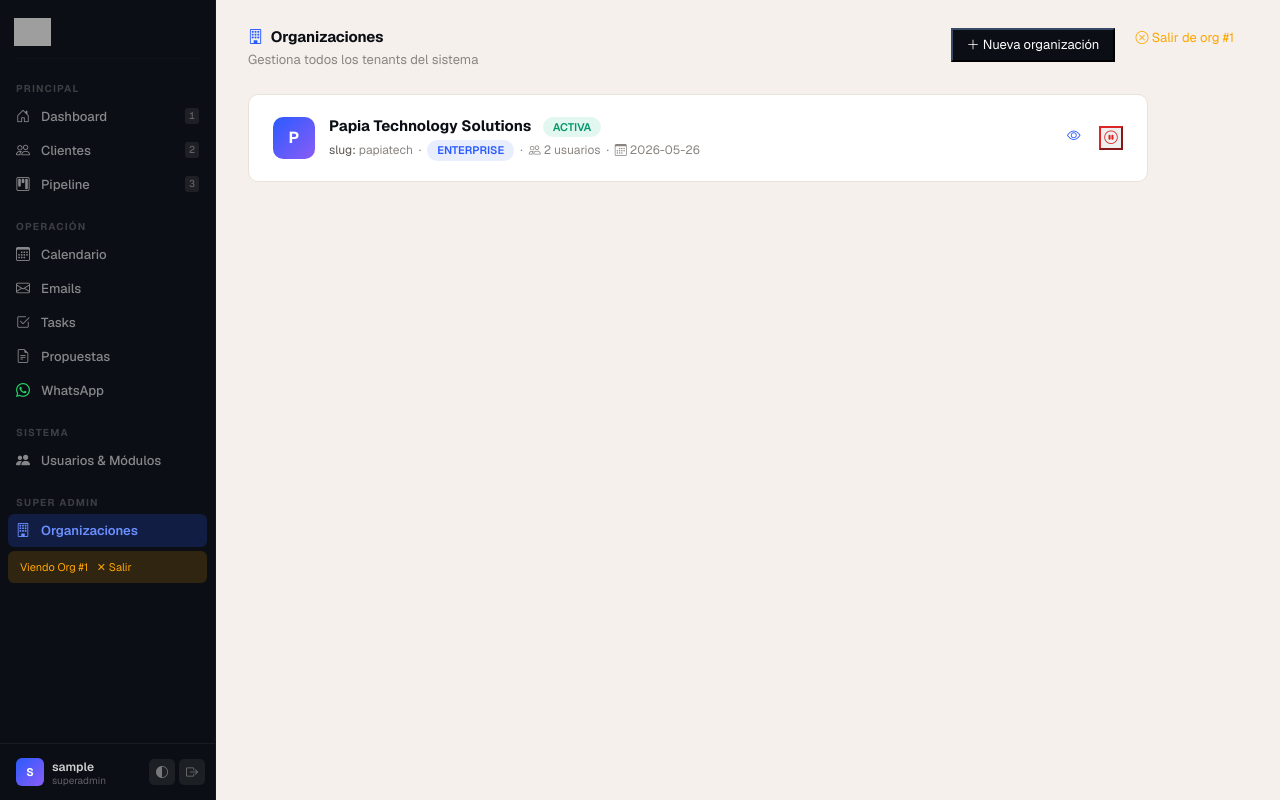
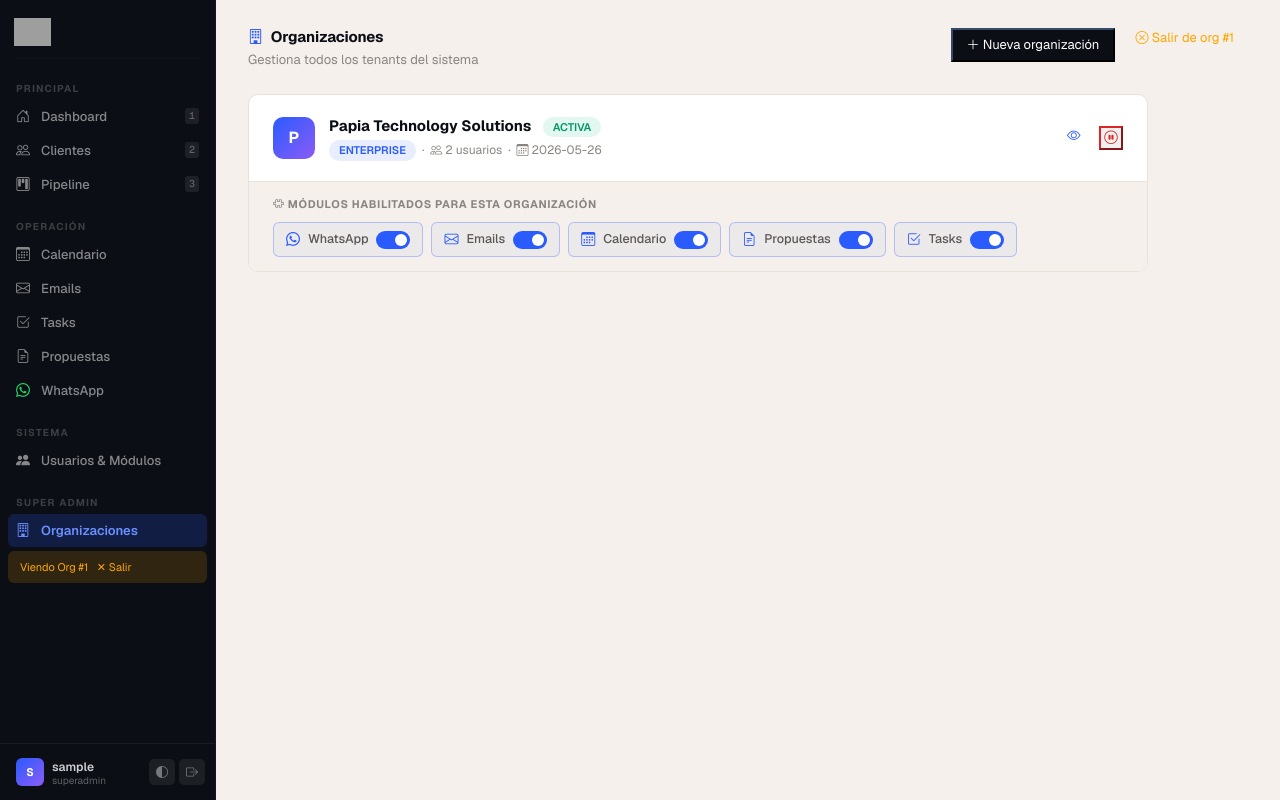
Before and after one commit to henmartin2005/CRMnewPapiaTech, a Flask app: page /super/organizations in a window 1280 px wide. Run offline with Flask 3, Linux system fonts and the light colour scheme; the visitor is signed in with stand-in values (Sample User, id 1); data comes from the database, SQL or seed files in the repository; data that the repository does not hold is empty; some web fonts are replaced; grey boxes are pictures that could not be loaded.

Commit message:
Add org-level module permissions with toggle UI
- New org_modules table: each org has its own enabled/disabled modules
- Seeded all existing orgs with all modules enabled (backward compat)
- Super admin > Organizations: each org card now shows module toggles
  below the org info — toggle switches update instantly via AJAX
- Permission logic updated: enabled_modules = org_modules ∩ user_modules
  (user can only access what both org AND user have enabled)
- Admin > Usuarios & Módulos: only shows modules enabled at org level
  (can't grant users a module the org doesn't have)
- super.py: ALL_MODULES now uses tuples (key, label, icon) matching admin.py

Co-Authored-By: Claude Sonnet 4.6 <noreply@anthropic.com>

```diff
--- a/papia-crm/app.py
+++ b/papia-crm/app.py
@@ -95,24 +95,32 @@ def inject_globals():
     except Exception:
         wa_unread = task_due_count = 0
 
-    # Module permissions
+    # Module permissions: org-level ∩ user-level
     role    = session.get('user_role', 'user')
     user_id = session.get('user_id')
-    if role in ('admin', 'superadmin'):
-        enabled_modules = _ALL_MODULES
-    elif user_id:
-        try:
-            from database import get_db
-            db   = get_db()
-            rows = db.execute(
+    try:
+        from database import get_db as _get_db
+        _db = _get_db()
+        # Modules enabled for this org
+        _org_rows = _db.execute(
+            "SELECT module FROM org_modules WHERE org_id=? AND enabled=1", (org_id,)
+        ).fetchall()
+        org_enabled = {r['module'] for r in _org_rows}
+
+        if role in ('admin', 'superadmin'):
+            # Admin sees all org-enabled modules
+            enabled_modules = org_enabled
+        elif user_id:
+            # User sees intersection of org-enabled and user-enabled
+            _usr_rows = _db.execute(
                 "SELECT module FROM user_modules WHERE user_id=? AND enabled=1", (user_id,)
             ).fetchall()
-            db.close()
-            enabled_modules = {r['module'] for r in rows}
-        except Exception:
+            enabled_modules = org_enabled & {r['module'] for r in _usr_rows}
+        else:
             enabled_modules = set()
-    else:
-        enabled_modules = set()
+        _db.close()
+    except Exception:
+        enabled_modules = _ALL_MODULES if role in ('admin', 'superadmin') else set()
 
     return {
         'wa_unread':        wa_unread,
--- a/papia-crm/database.py
+++ b/papia-crm/database.py
@@ -27,6 +27,13 @@ def init_db():
             plan TEXT NOT NULL DEFAULT 'starter',
             is_active INTEGER NOT NULL DEFAULT 1,
             created_at DATETIME DEFAULT CURRENT_TIMESTAMP
+        );
+
+        CREATE TABLE IF NOT EXISTS org_modules (
+            org_id  INTEGER NOT NULL REFERENCES organizations(id) ON DELETE CASCADE,
+            module  TEXT NOT NULL,
+            enabled INTEGER NOT NULL DEFAULT 1,
+            PRIMARY KEY (org_id, module)
         );
 
         CREATE TABLE IF NOT EXISTS clients (
@@ -213,6 +220,16 @@ def init_db():
         )
         conn.commit()
 
+    # ── Seed org_modules for every org that doesn't have them yet ────────────
+    _ORG_MODULES = ['whatsapp', 'emails', 'calendar', 'proposals', 'tasks']
+    for org_row in conn.execute("SELECT id FROM organizations").fetchall():
+        for mod in _ORG_MODULES:
+            conn.execute(
+                "INSERT OR IGNORE INTO org_modules (org_id, module, enabled) VALUES (?, ?, 1)",
+                (org_row['id'], mod),
+            )
+    conn.commit()
+
     # ── Multi-tenant migrations: add org_id columns ───────────────────────────
     migrations = [
         "ALTER TABLE clients ADD COLUMN org_id INTEGER NOT NULL DEFAULT 1",
--- a/papia-crm/routes/super.py
+++ b/papia-crm/routes/super.py
@@ -5,7 +5,14 @@ from functools import wraps
 
 super_bp = Blueprint('super', __name__, url_prefix='/super')
 
-ALL_MODULES = ['whatsapp', 'emails', 'calendar', 'proposals', 'tasks']
+ALL_MODULES = [
+    ('whatsapp',  'WhatsApp',   'bi-whatsapp'),
+    ('emails',    'Emails',     'bi-envelope'),
+    ('calendar',  'Calendario', 'bi-calendar3'),
+    ('proposals', 'Propuestas', 'bi-file-earmark-text'),
+    ('tasks',     'Tasks',      'bi-check2-square'),
+]
+ALL_MODULE_KEYS = [m[0] for m in ALL_MODULES]
 
 
 def generate_password_hash(p):
@@ -24,15 +31,25 @@ def superadmin_required(f):
 @super_bp.route('/organizations')
 @superadmin_required
 def organizations():
-    db = get_db()
+    db   = get_db()
     orgs = db.execute("""
         SELECT o.*, COUNT(u.id) as user_count
         FROM organizations o
         LEFT JOIN users u ON u.org_id = o.id
         GROUP BY o.id ORDER BY o.created_at DESC
     """).fetchall()
+
+    # Load module status per org
+    org_modules = {}
+    for row in db.execute("SELECT org_id, module, enabled FROM org_modules").fetchall():
+        org_modules.setdefault(row['org_id'], {})[row['module']] = row['enabled']
+
     db.close()
-    return render_template('super/organizations.html', orgs=orgs)
+    return render_template('super/organizations.html',
+        orgs=orgs,
+        org_modules=org_modules,
+        all_modules=ALL_MODULES,
+    )
 
 
 @super_bp.route('/organizations/create', methods=['POST'])
@@ -66,10 +83,15 @@ def create_org():
     db.commit()
     admin_id = db.execute("SELECT id FROM users WHERE username=? AND org_id=?", (admin_user, org_id)).fetchone()['id']
 
-    # Enable all modules for admin
+    # Enable all modules for the org (superadmin can toggle later)
+    db.executemany(
+        "INSERT OR IGNORE INTO org_modules (org_id, module, enabled) VALUES (?, ?, 1)",
+        [(org_id, m) for m in ALL_MODULE_KEYS]
+    )
+    # Enable all modules for admin user
     db.executemany(
         "INSERT OR IGNORE INTO user_modules (user_id, module, enabled) VALUES (?, ?, 1)",
-        [(admin_id, m) for m in ALL_MODULES]
+        [(admin_id, m) for m in ALL_MODULE_KEYS]
     )
     db.commit()
     db.close()
@@ -100,3 +122,24 @@ def toggle_org(org_id):
     db.commit()
     db.close()
     return jsonify({'success': True})
+
+
+@super_bp.route('/organizations/<int:org_id>/toggle-module', methods=['POST'])
+@superadmin_required
+def toggle_org_module(org_id):
+    data    = request.get_json(silent=True) or {}
+    module  = data.get('module', '')
+    enabled = 1 if data.get('enabled') else 0
+
+    if module not in ALL_MODULE_KEYS:
+        return jsonify({'success': False, 'error': 'Módulo inválido'}), 400
+
+    db = get_db()
+    db.execute(
+        "INSERT INTO org_modules (org_id, module, enabled) VALUES (?, ?, ?) "
+        "ON CONFLICT(org_id, module) DO UPDATE SET enabled=excluded.enabled",
+        (org_id, module, enabled),
+    )
+    db.commit()
+    db.close()
+    return jsonify({'success': True})
--- a/papia-crm/templates/super/organizations.html
+++ b/papia-crm/templates/super/organizations.html
@@ -7,12 +7,17 @@
   background: var(--c-surface);
   border: 1px solid var(--c-border);
   border-radius: var(--radius);
-  padding: 20px 24px;
   margin-bottom: 16px;
-  display: flex;
-  align-items: center;
-  justify-content: space-between;
-  gap: 16px;
+  overflow: hidden;
+}
+.org-card-top {
+  display: flex; align-items: center; justify-content: space-between;
+  gap: 16px; padding: 20px 24px;
+}
+.org-card-modules {
+  border-top: 1px solid var(--c-border);
+  padding: 14px 24px;
+  background: var(--c-bg);
 }
 .org-badge {
   display: inline-block;
@@ -26,6 +31,31 @@
 .org-badge.inactive { background: rgba(239,68,68,.12);  color: #dc2626; }
 .org-badge.plan     { background: rgba(42,91,255,.1);   color: var(--c-accent); }
 .org-actions { display: flex; gap: 8px; flex-shrink: 0; }
+
+/* Module toggles */
+.om-grid { display: flex; flex-wrap: wrap; gap: 8px; }
+.om-item {
+  display: flex; align-items: center; gap: 8px;
+  padding: 6px 12px; border-radius: var(--radius-sm);
+  border: 1px solid var(--c-border); background: var(--c-surface);
+  font-size: 12.5px; font-weight: 500; color: var(--c-text-2);
+  transition: border-color .2s;
+}
+.om-item.enabled { border-color: rgba(42,91,255,.3); background: rgba(42,91,255,.04); }
+.om-item i { font-size: 14px; }
+.om-item.enabled i { color: var(--c-accent); }
+.om-toggle { position:relative; display:inline-block; width:34px; height:18px; margin:0; }
+.om-toggle input { opacity:0; width:0; height:0; }
+.om-slider {
+  position:absolute; cursor:pointer; top:0; left:0; right:0; bottom:0;
+  background: var(--c-border-2); border-radius:18px; transition:.2s;
+}
+.om-slider:before {
+  content:''; position:absolute; height:12px; width:12px; left:3px; bottom:3px;
+  background:#fff; border-radius:50%; transition:.2s;
+}
+input:checked + .om-slider { background: var(--c-accent); }
+input:checked + .om-slider:before { transform: translateX(16px); }
 </style>
 {% endblock %}
 
@@ -49,7 +79,11 @@
 
 <div style="max-width:900px;">
   {% for org in orgs %}
+  {% set mods = org_modules.get(org.id, {}) %}
   <div class="org-card">
+
+    <!-- Header -->
+    <div class="org-card-top">
       <div style="display:flex;align-items:center;gap:14px;flex:1;min-width:0;">
         <div style="width:42px;height:42px;border-radius:10px;background:linear-gradient(135deg,#2A5BFF,#8B5CF6);
                     color:#fff;font-weight:700;font-size:16px;display:flex;align-items:center;justify-content:center;flex-shrink:0;">
@@ -63,8 +97,6 @@
             </span>
           </div>
           <div style="font-size:12px;color:var(--c-text-3);margin-top:3px;">
-          <span style="color:var(--c-text-2);">slug:</span> {{ org.slug }}
-          &nbsp;·&nbsp;
             <span class="org-badge plan">{{ org.plan }}</span>
             &nbsp;·&nbsp;
             <i class="bi bi-people"></i> {{ org.user_count }} usuario{{ 's' if org.user_count != 1 else '' }}
@@ -85,6 +117,31 @@
           <i class="bi bi-{{ 'pause-circle' if org.is_active else 'play-circle' }}"></i>
         </button>
       </div>
+    </div>
+
+    <!-- Module toggles -->
+    <div class="org-card-modules">
+      <div style="font-size:11px;font-weight:700;color:var(--c-text-3);text-transform:uppercase;
+                  letter-spacing:.06em;margin-bottom:10px;">
+        <i class="bi bi-puzzle"></i> Módulos habilitados para esta organización
+      </div>
+      <div class="om-grid">
+        {% for mod_key, mod_label, mod_icon in all_modules %}
+        {% set is_on = mods.get(mod_key, 1) %}
+        <div class="om-item {% if is_on %}enabled{% endif %}" id="om-item-{{ org.id }}-{{ mod_key }}">
+          <i class="bi {{ mod_icon }}"></i>
+          <span>{{ mod_label }}</span>
+          <label class="om-toggle">
+            <input type="checkbox"
+                   {% if is_on %}checked{% endif %}
+                   onchange="toggleOrgModule({{ org.id }}, '{{ mod_key }}', this)">
+            <span class="om-slider"></span>
+          </label>
+        </div>
+        {% endfor %}
+      </div>
+    </div>
+
   </div>
   {% else %}
   <div style="text-align:center;padding:60px;color:var(--c-text-3);">
@@ -135,8 +192,29 @@
 <script>
 async function toggleOrg(orgId, btn) {
   const resp = await fetch(`/super/organizations/${orgId}/toggle`, { method: 'POST' });
+  if (resp.ok) location.reload();
+}
+
+async function toggleOrgModule(orgId, module, checkbox) {
+  const enabled = checkbox.checked;
+  const item    = document.getElementById(`om-item-${orgId}-${module}`);
+
+  const resp = await fetch(`/super/organizations/${orgId}/toggle-module`, {
+    method:  'POST',
+    headers: {'Content-Type': 'application/json'},
+    body:    JSON.stringify({ module, enabled }),
+  });
+
   if (resp.ok) {
-    location.reload();
+    item.classList.toggle('enabled', enabled);
+    const icon = item.querySelector('i');
+    if (enabled) {
+      icon.style.color = 'var(--c-accent)';
+    } else {
+      icon.style.color = '';
+    }
+  } else {
+    checkbox.checked = !enabled; // revert on error
   }
 }
 </script>
```
Also changed, not shown: papia-crm/routes/admin.py (+10 -3 lines). Lines whose indentation alone changed are shown as unchanged.
